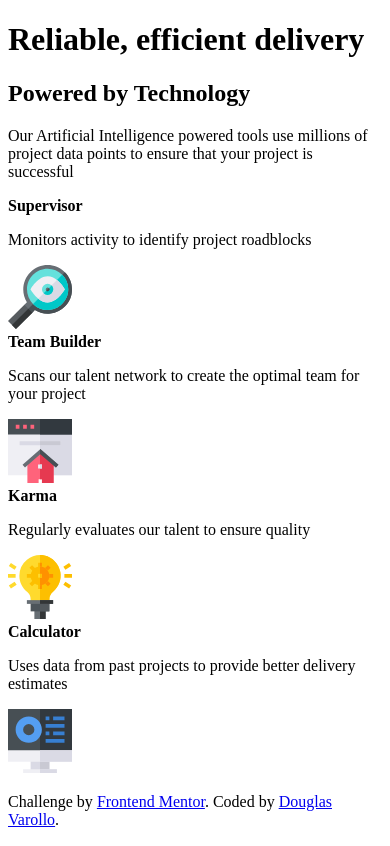
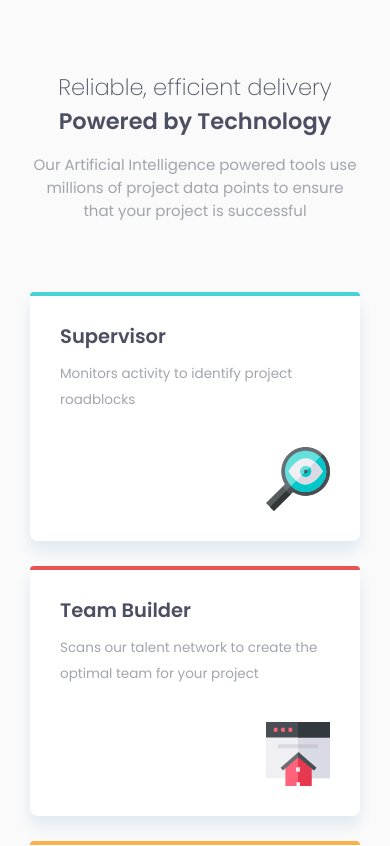
Before and after one commit to DouglasVarollo/four-card-feature-section, a plain HTML site: page index.html in a window 390 px wide. Shown: the top 846 px of the page. Drawn offline with Linux system fonts and the light colour scheme.

Commit message:
css styles

```diff
--- /dev/null
+++ b/css/styles.css
@@ -0,0 +1,220 @@
+* {
+  margin: 0;
+  padding: 0;
+  outline: 0;
+
+  box-sizing: border-box;
+}
+
+*:focus {
+  outline: 0;
+}
+
+:root {
+  --primary-color-red: hsl(0, 78%, 62%);
+  --primary-color-cyan: hsl(180, 62%, 55%);
+  --primary-color-orange: hsl(34, 97%, 64%);
+  --primary-color-blue: hsl(212, 86%, 64%);
+  --primary-neutral-color-dark-blue: hsl(234, 12%, 34%);
+  --primary-neutral-color-grayish-blue: hsl(229, 6%, 66%);
+  --primary-neutral-color-light-grey: hsl(0, 0%, 98%);
+}
+
+body {
+  font: 15px "Poppins", sans-serif;
+
+  background-color: var(--primary-neutral-color-light-grey);
+}
+
+div.container {
+  max-width: 1120px;
+  width: 100%;
+  margin: 0 auto;
+}
+
+header {
+  display: flex;
+  flex-direction: column;
+  align-items: center;
+
+  padding: 70px 0;
+
+  text-align: center;
+}
+
+header h1,
+header h2 {
+  font-size: 2.5em;
+}
+
+header h1 {
+  font-weight: 200;
+
+  color: var(--primary-neutral-color-dark-blue);
+}
+
+header h2 {
+  color: var(--primary-neutral-color-dark-blue);
+}
+
+header p {
+  margin-top: 15px;
+
+  font-size: 1em;
+
+  color: var(--primary-neutral-color-grayish-blue);
+}
+
+header h1,
+header h2,
+header p {
+  max-width: 500px;
+}
+
+main {
+  display: flex;
+  justify-content: center;
+  align-items: center;
+}
+
+div.left-card,
+div.middle-card {
+  margin-right: 30px;
+}
+
+div.middle-card .card:first-child {
+  margin-bottom: 25px;
+}
+
+div.card {
+  position: relative;
+
+  display: flex;
+  flex-direction: column;
+  justify-content: space-between;
+
+  max-width: 350px;
+  padding: 30px;
+  border-radius: 8px;
+
+  background-color: #fff;
+  box-shadow: 0 10px 15px 0px #e0e9f2;
+
+  transition: all 300ms ease-in-out;
+}
+
+div.card::before {
+  content: "";
+
+  position: absolute;
+  top: 0;
+  left: 0;
+
+  width: 100%;
+  height: 4px;
+  border-top-left-radius: 4px;
+  border-top-right-radius: 4px;
+}
+
+div.left-card div.card::before {
+  background-color: var(--primary-color-cyan);
+}
+
+div.middle-card div.card:nth-child(1)::before {
+  background-color: var(--primary-color-red);
+}
+
+div.middle-card div.card:nth-child(2)::before {
+  background-color: var(--primary-color-orange);
+}
+
+div.right-card div.card::before {
+  background-color: var(--primary-color-blue);
+}
+
+div.card strong {
+  font-size: 1.3em;
+
+  color: var(--primary-neutral-color-dark-blue);
+}
+
+div.card p {
+  margin: 10px 0 20px 0;
+
+  font-size: 0.9em;
+  line-height: 1.9em;
+
+  color: var(--primary-neutral-color-grayish-blue);
+}
+
+div.card img {
+  align-self: flex-end;
+
+  margin-top: 15px;
+}
+
+footer {
+  padding: 30px;
+
+  text-align: center;
+}
+
+footer p {
+  color: var(--primary-neutral-color-dark-blue);
+}
+
+footer p a {
+  color: var(--primary-color-blue);
+}
+
+@media screen and (max-width: 1190px) {
+  header {
+    padding: 70px 30px;
+  }
+
+  header h1,
+  header h2 {
+    font-size: 2em;
+  }
+
+  main {
+    flex-direction: column;
+  }
+
+  div.left-card,
+  div.middle-card,
+  div.right-card {
+    padding: 0 30px 25px 30px;
+  }
+
+  div.left-card,
+  div.middle-card {
+    margin-right: 0;
+  }
+
+  div.middle-card {
+    display: flex;
+  }
+
+  div.middle-card .card:first-child {
+    margin-right: 30px;
+    margin-bottom: 0;
+  }
+}
+
+@media screen and (max-width: 768px) {
+  header h1,
+  header h2 {
+    font-size: 1.5em;
+  }
+
+  div.middle-card {
+    display: flex;
+    flex-direction: column;
+  }
+
+  div.middle-card .card:first-child {
+    margin-right: 0;
+    margin-bottom: 25px;
+  }
+}
--- a/index.html
+++ b/index.html
@@ -9,9 +9,15 @@
       sizes="32x32"
       href="./images/favicon-32x32.png"
     />
+    <link
+      href="https://fonts.googleapis.com/css2?family=Poppins:wght@200;400;600&display=swap"
+      rel="stylesheet"
+    />
+    <link rel="stylesheet" href="css/styles.css" />
     <title>Frontend Mentor | Four card feature section</title>
   </head>
   <body>
+    <div class="container">
       <header>
         <h1>Reliable, efficient delivery</h1>
         <h2>Powered by Technology</h2>
@@ -39,7 +45,8 @@
             <strong>Team Builder</strong>
 
             <p>
-            Scans our talent network to create the optimal team for your project
+              Scans our talent network to create the optimal team for your
+              project
             </p>
 
             <img src="images/icon-team-builder.svg" alt="team builder icon" />
@@ -79,5 +86,6 @@
           >. Coded by <a href="#">Douglas Varollo</a>.
         </p>
       </footer>
+    </div>
   </body>
 </html>
```
Lines whose indentation alone changed are shown as unchanged.
